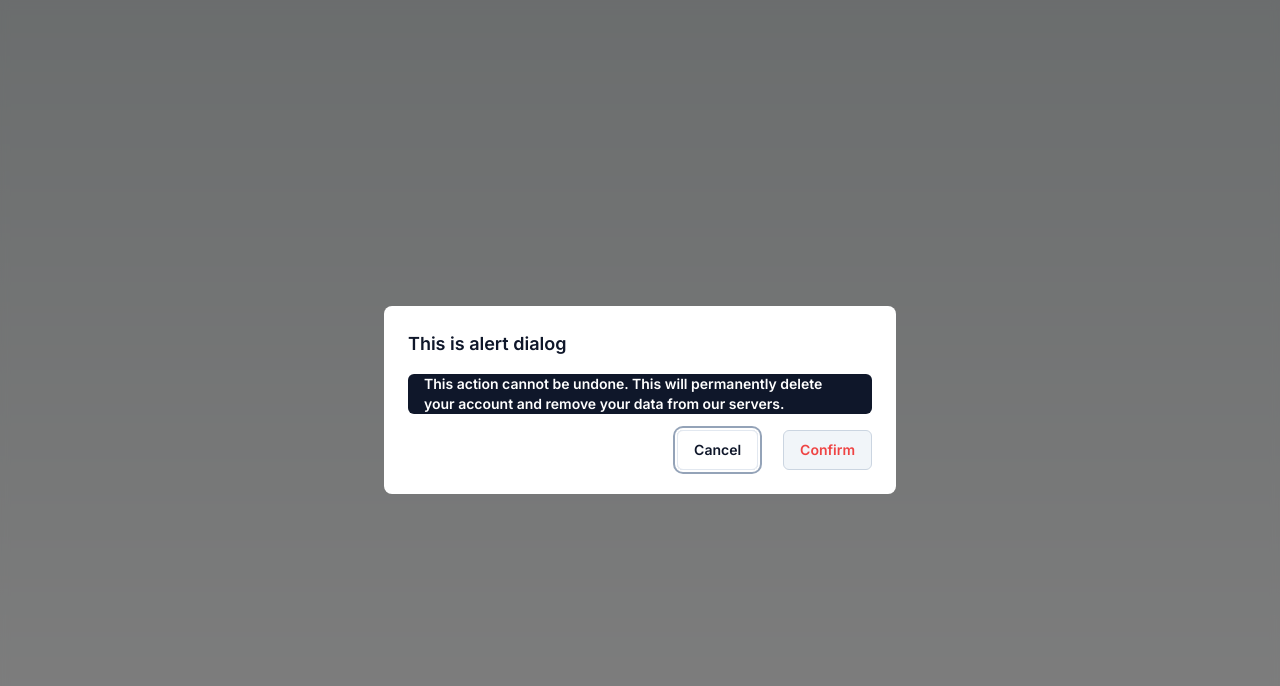
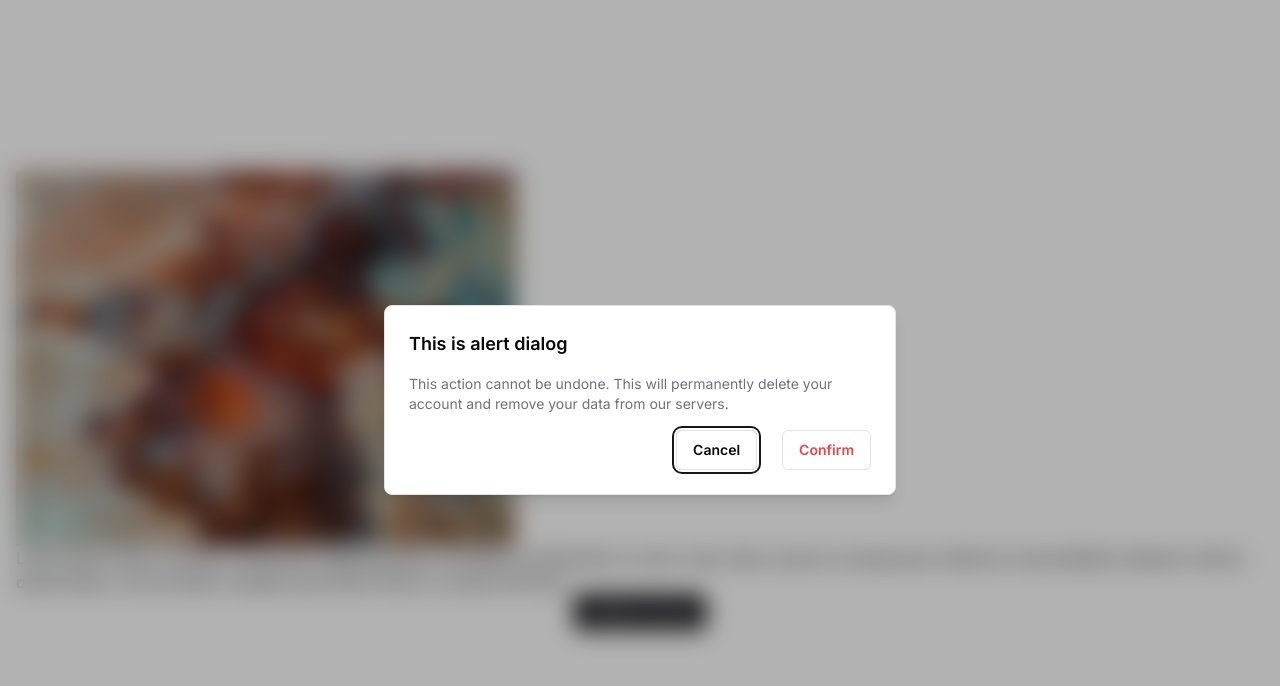
Before and after one commit to memorywanderer/next-components, a Next.js app: page / in a window 1280 px wide. Both pictures are taken after a click on the button "Delete account". Shown: the top 686 px of the page. Built offline with nearby package versions, Linux system fonts and the light colour scheme.

Commit message:
add/edit global color thene styles

```diff
--- a/app/globals.css
+++ b/app/globals.css
@@ -41,11 +41,24 @@
     --muted-foreground: 240 5% 64.9%;
     --accent: 240 3.7% 15.9%;
     --accent-foreground: 0 0% 98%;
-    --destructive: 0 62.8% 30.6%;
+    /* --destructive: 0 62.8% 39.6%; */
+    --destructive: 3 93% 63%;
     --destructive-foreground: 0 0% 98%;
     --border: 240 3.7% 15.9%;
     --input: 240 3.7% 15.9%;
+    /* --ring: 233 77% 33%; */
     --ring: 240 4.9% 83.9%;
+    --dfdf: hsl(3, 93%, 63%);
+  }
+}
+
+@layer base {
+  * {
+    @apply border-border;
+  }
+
+  body {
+    @apply bg-background text-foreground;
   }
 }
 
@@ -60,29 +73,10 @@
 
 }
 
-:root {
-  --foreground-rgb: 0 0 0;
-  --background-start-rgb: 214 219 220;
-  --background-end-rgb: 255 255 255;
-}
-
-@media (prefers-color-scheme: dark) {
-  :root {
-    --foreground-rgb: 255, 255, 255;
-    --background-start-rgb: 0, 0, 0;
-    --background-end-rgb: 0, 0, 0;
-  }
-}
-
 body {
   display: flex;
   align-items: center;
   justify-content: center;
   width: 100vw;
   height: 100vh;
-  background: hsl(240 5.9% 10%);
-  color: rgb(var(--foreground-rgb));
-  background: linear-gradient(to bottom,
-      transparent,
-      rgb(var(--background-end-rgb))) rgb(var(--background-start-rgb));
 }
--- a/app/layout.tsx
+++ b/app/layout.tsx
@@ -1,6 +1,9 @@
 import './globals.css'
 import type { Metadata } from 'next'
 import { Inter } from 'next/font/google'
+
+import { ThemeProvider } from '@/components/providers'
+import { cn } from '@/lib/utils'
 
 const inter = Inter({ subsets: ['latin'] })
 
@@ -16,7 +19,19 @@ export default function RootLayout({
 }) {
   return (
     <html lang="en">
-      <body className={inter.className}>{children}</body>
+      <body className={cn(
+        "min-h-screen bg-background font-sans antialiased",
+        inter.className,
+      )}>
+        <ThemeProvider
+          attribute='class'
+          defaultTheme='system'
+          enableSystem
+          disableTransitionOnChange
+        >
+          {children}
+        </ThemeProvider>
+      </body>
     </html>
   )
 }
--- a/app/page.tsx
+++ b/app/page.tsx
@@ -2,16 +2,26 @@
 
 import { AlertDialog, AlertDialogAction, AlertDialogCancel, AlertDialogContent, AlertDialogDescription, AlertDialogTitle, AlertDialogTrigger } from "@/components/ui/alert-dialog/alert-dialog"
 import { Button } from "@/components/ui/button/button"
+import Image from "next/image"
 
 
 export default function Home() {
   return (
     <main className="flex flex-col items-center justify-center w-screen h-screen p-4 ">
+      <div>
+        <Image
+          src='/viacheslav-kvaratskheliia-939ZR0Q3rq8-unsplash.jpg'
+          width={500}
+          height={480}
+          alt="Life's greatest adventures are born from the seeds of unshakable dreams. For years, I carried this place in my heart, a distant yearning that seemed beyond reach. 6,277 miles and visa hurdles. I set a goal so audacious, it felt like chasing the impossible. Yet, today, I stand on this sacred ground, proof that dreams, determination, and the refusal to give up can defy all odds. Embrace your dreams, for they hold the keys to your most extraordinary journeys."
+        />
+        <p>Lorem ipsum dolor sit amet consectetur adipisicing elit. Architecto, perferendis ex animi unde vitae corporis consequuntur delectus necessitatibus aliquam minima doloremque, iure provident voluptas quis dicta? Earum corrupti nihil eius!</p>
+      </div>
       <AlertDialog>
         <AlertDialogTrigger
           asChild
         >
-          <Button variant={"destructive"}>Delete account</Button>
+          <Button variant="default">Delete account</Button>
         </AlertDialogTrigger>
         <AlertDialogContent>
           <AlertDialogTitle>
--- /dev/null
+++ b/components/providers.tsx
@@ -0,0 +1,12 @@
+"use client"
+
+import { ThemeProvider as NextThemeProvider } from 'next-themes'
+import type { ThemeProviderProps } from 'next-themes/dist/types'
+
+export function ThemeProvider({ children, ...props }: ThemeProviderProps) {
+  return (
+    <NextThemeProvider {...props}>
+      {children}
+    </NextThemeProvider>
+  )
+}
--- a/components/ui/Button/Button.tsx
+++ b/components/ui/Button/Button.tsx
@@ -4,26 +4,25 @@ import { cn } from "@/lib/utils"
 import Link from "next/link"
 
 const buttonVariants = cva(
-  'inline-flex items-center justify-center rounded-md text-sm font-medium transition-colors focus:outline-none focus:ring-2 focus:ring-slate-400 focus:ring-offset-2 disabled:opacity-50 dark:focus:ring-slate-400 disabled:pointer-events-none dark:focus:ring-offset-slate-900 data-[state=open]:bg-slate-100 dark:data-[state=open]:bg-slate-800',
+  "inline-flex items-center justify-center rounded-md text-sm font-medium transition-colors focus-visible:outline-none focus:ring-2 focus:ring-ring focus:ring-offset-2 focus:ring-offset-transparent  disabled:pointer-events-none disabled:opacity-50",
   {
     variants: {
       variant: {
         default:
-          'bg-slate-900 text-white hover:bg-blue-800 hover:text-slate-50 dark:bg-slate-50 dark:text-slate-900',
+          'bg-primary text-primary-foreground shadow hover:bg-primary/80',
         destructive:
-          'bg-red-500 text-white hover:bg-red-600 dark:hover:bg-red-600',
+          'bg-secondary text-destructive hover:bg-destructive hover:text-foreground',
         outline:
           'bg-transparent border border-slate-200 hover:bg-slate-100 dark:border-slate-700 dark:text-slate-100',
-        subtle:
-          'bg-slate-100 text-slate-900 hover:bg-slate-200 dark:bg-slate-700 dark:text-slate-100',
         ghost:
           'bg-transparent dark:bg-transparent hover:bg-slate-100 dark:hover:bg-slate-800 dark:text-slate-100 dark:hover:text-slate-100 data-[state=open]:bg-transparent dark:data-[state=open]:bg-transparent',
         link: 'bg-transparent dark:bg-transparent underline-offset-4 hover:underline text-slate-900 dark:text-slate-300 hover:bg-transparent dark:hover:bg-transparent',
       },
       size: {
-        default: 'h-10 py-2 px-4',
+        default: 'h-9 py-2 px-4',
         sm: 'h-9 px-2 rounded-md',
         lg: 'h-11 px-8 rounded-md',
+        icon: 'h-9 w-9'
       },
     },
     defaultVariants: {
--- a/components/ui/alert-dialog/alert-dialog.tsx
+++ b/components/ui/alert-dialog/alert-dialog.tsx
@@ -28,7 +28,7 @@ const AlertDialogOverlay = React.forwardRef<
   <AlertDialogPrimitive.Overlay
     ref={ref}
     className={cn(
-      'fixed inset-0 z-50 bg-black/50 backdrop-blur-sm transition-opacity animate-in fade-in',
+      'fixed inset-0 z-50 bg-black/30 backdrop-blur-md transition-opacity animate-in fade-in',
       className
     )}
     {...props}
@@ -45,8 +45,7 @@ const AlertDialogContent = React.forwardRef<
     <AlertDialogPrimitive.Content
       ref={ref}
       className={cn(
-        'fixed z-50 grid w-full max-w-lg scale-100 gap-4 bg-white p-6 opacity-100 animate-in fade-in-90 slide-in-from-bottom-10 sm:rounded-lg sm:zoom-in-90 sm:slide-in-from-bottom-0 md:w-full',
-        'dark:bg-slate-900',
+        "fixed left-[50%] top-[50%] z-50 grid w-full max-w-lg translate-x-[-50%] translate-y-[-50%] gap-4 border bg-background p-6 shadow-lg duration-200 data-[state=open]:animate-in data-[state=closed]:animate-out data-[state=closed]:fade-out-0 data-[state=open]:fade-in-0 data-[state=closed]:zoom-out-95 data-[state=open]:zoom-in-95 data-[state=closed]:slide-out-to-left-1/2 data-[state=closed]:slide-out-to-top-[48%] data-[state=open]:slide-in-from-left-1/2 data-[state=open]:slide-in-from-top-[48%] sm:rounded-lg md:w-full",
         className
       )}
       {...props}
@@ -90,8 +89,7 @@ const AlertDialogTitle = React.forwardRef<
   <AlertDialogPrimitive.Title
     ref={ref}
     className={cn(
-      'text-lg font-semibold text-slate-900',
-      'dark:text-slate-50',
+      'text-lg font-semibold',
       className
     )}
     {...props}
@@ -106,7 +104,7 @@ const AlertDialogDescription = React.forwardRef<
   <AlertDialogPrimitive.Description
     ref={ref}
     className={cn(
-      'inline-flex h-10 items-center justify-center rounded-md bg-slate-900 py-2 px-4 text-sm font-semibold text-white transition-colors hover:bg-slate-700 focus:outline-none focus:ring-2 focus:ring-slate-400 focus:ring-offset-2 disabled:cursor-not-allowed disabled:opacity-50 dark:bg-slate-100 dark:text-slate-900 dark:hover:bg-slate-200 dark:focus:ring-slate-400 dark:focus:ring-offset-slate-900',
+      'text-sm text-muted-foreground',
       className
     )}
     {...props}
@@ -121,9 +119,8 @@ const AlertDialogAction = React.forwardRef<
   <AlertDialogPrimitive.Action
     ref={ref}
     className={cn(
-      'inline-flex h-10 items-center justify-center rounded-md py-2 px-4 text-sm font-semibold border transition-colors  focus:outline-none focus:ring-2 focus:ring-slate-400 focus:ring-offset-2 disabled:cursor-not-allowed disabled:opacity-50 ',
-      'bg-slate-100 text-destructive border-slate-300 enabled:hover:bg-destructive enabled:hover:text-slate-100 enabled:hover:border-destructive',
-      'dark:bg-slate-800 dark:text-destructive dark:enabled:hover:bg-destructive dark:enabled:hover:text-slate-50 dark:enabled:border-slate-700 dark:enabled:hover:border-destructive dark:focus:ring-slate-400 dark:focus:ring-offset-slate-900',
+      'inline-flex h-10 items-center justify-center rounded-md py-2 px-4 text-sm font-semibold border transition-colors  focus:outline-none focus:ring-2 focus:ring-ring focus:ring-offset-2 disabled:cursor-not-allowed disabled:opacity-50 ',
+      'bg-background text-destructive border-border enabled:hover:bg-destructive enabled:hover:text-foreground enabled:hover:border-destructive',
       className
     )}
     {...props}
@@ -138,8 +135,7 @@ const AlertDialogCancel = React.forwardRef<
   <AlertDialogPrimitive.Cancel
     ref={ref}
     className={cn(
-      'mt-2 inline-flex h-10 items-center justify-center rounded-md border border-slate-200 bg-transparent py-2 px-4 text-sm font-semibold text-slate-900 transition-colors hover:bg-slate-100 focus:outline-none focus:ring-2 focus:ring-slate-400 focus:ring-offset-2 disabled:cursor-not-allowed disabled:opacity-50',
-      'dark:border-slate-700 dark:text-slate-100 dark:hover:bg-slate-700 dark:focus:ring-slate-400 dark:focus:ring-offset-slate-900 sm:mt-0',
+      'mt-2 inline-flex h-10 items-center justify-center rounded-md border border-border bg-transparent py-2 px-4 text-sm font-semibold transition-colors hover:bg-background focus:outline-none focus:ring-2 focus:ring-ring focus:ring-offset-2 disabled:cursor-not-allowed disabled:opacity-50 sm:mt-0',
       className
     )}
     {...props}
--- a/next.config.js
+++ b/next.config.js
@@ -1,4 +1,9 @@
 /** @type {import('next').NextConfig} */
-const nextConfig = {}
+const nextConfig = {
+  images: {
+    domains: ['unsplash.com'],
+  }
+}
+
 
 module.exports = nextConfig
--- a/package.json
+++ b/package.json
@@ -33,6 +33,7 @@
     "eslint-config-next": "13.4.12",
     "lucide-react": "^0.268.0",
     "next": "13.4.12",
+    "next-themes": "^0.2.1",
     "postcss": "8.4.27",
     "react": "18.2.0",
     "react-dom": "18.2.0",
--- a/tailwind.config.js
+++ b/tailwind.config.js
@@ -1,6 +1,7 @@
 /** @type {import('tailwindcss').Config} */
 const plugin = require('tailwindcss/plugin')
 module.exports = {
+  darkMode: ["class"],
   content: [
     './pages/**/*.{js,ts,jsx,tsx,mdx}',
     './components/**/*.{js,ts,jsx,tsx,mdx}',
@@ -11,11 +12,25 @@ module.exports = {
       colors: {
         background: "hsl(var(--background))",
         foreground: "hsl(var(--foreground))",
+        primary: {
+          DEFAULT: "hsl(var(--primary))",
+          foreground: "hsl(var(--primary-foreground))"
+        },
+        secondary: {
+          DEFAULT: "hsl(var(--secondary))",
+          foreground: "hsl(var(--secondary-foreground))",
+        },
         accent: "hsl(var(--accent))",
         destructive: {
           DEFAULT: 'hsl(var(--destructive))',
           foreground: 'hsl(var(--destructive-foreground))'
-        }
+        },
+        muted: {
+          DEFAULT: "hsl(var(--muted))",
+          foreground: "hsl(var(--muted-foreground))",
+        },
+        ring: "hsl(var(--ring))",
+        border: "hsl(var(--border))",
       },
       backgroundImage: {
         'gradient-radial': 'radial-gradient(var(--tw-gradient-stops))',
@@ -56,8 +71,6 @@ module.exports = {
           from: { opacity: 0, transform: 'translate(-50%, -48%) scale(0.96)' },
           to: { opacity: 1, transform: 'translate(-50%, -50%) scale(1)' },
         },
-
-
       }
     },
   },
```
Also changed, not shown: public/viacheslav-kvaratskheliia-939ZR0Q3rq8-unsplash.jpg (added), 1 other file (tests, documents, lock files or other folders).
